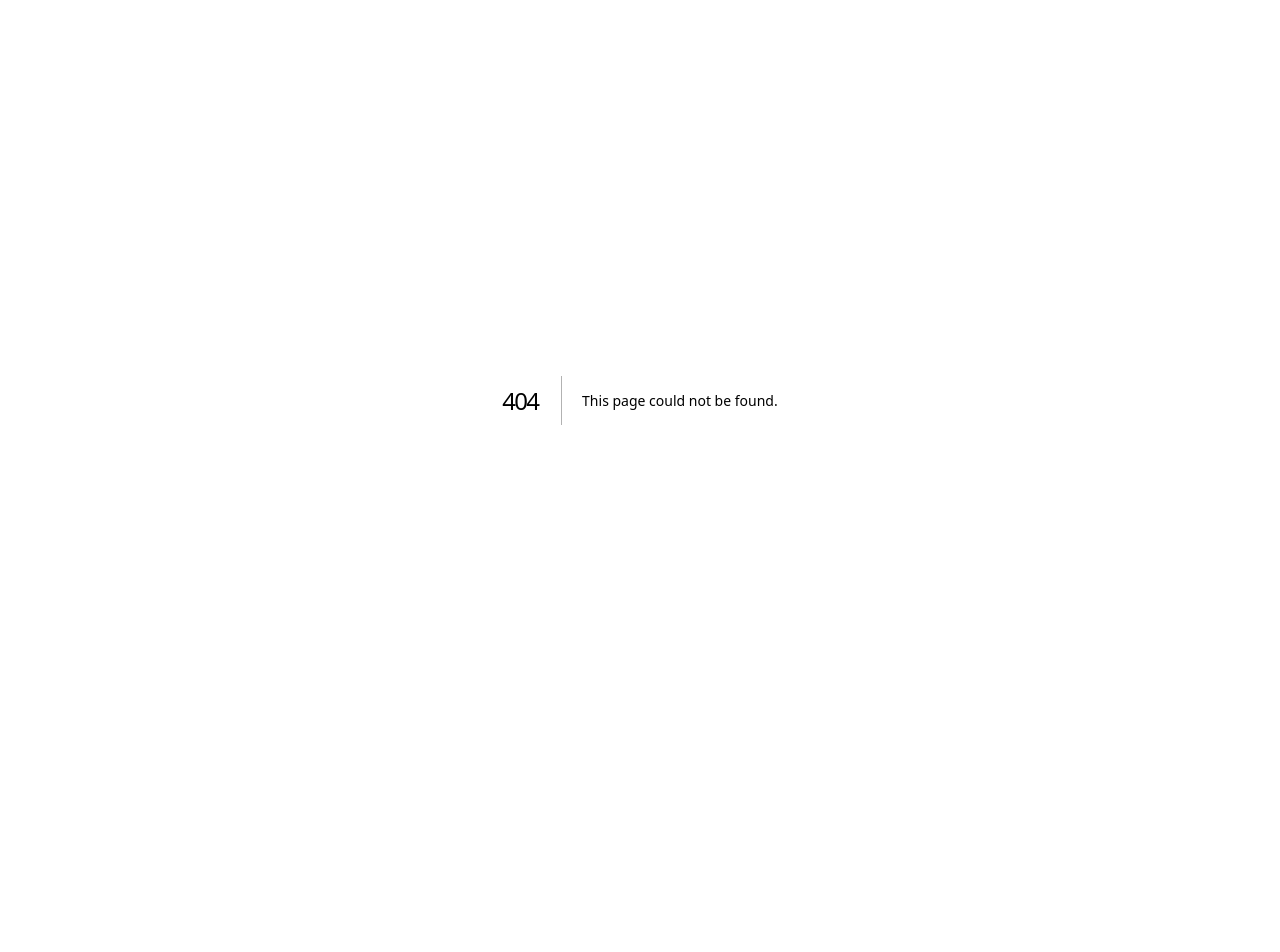
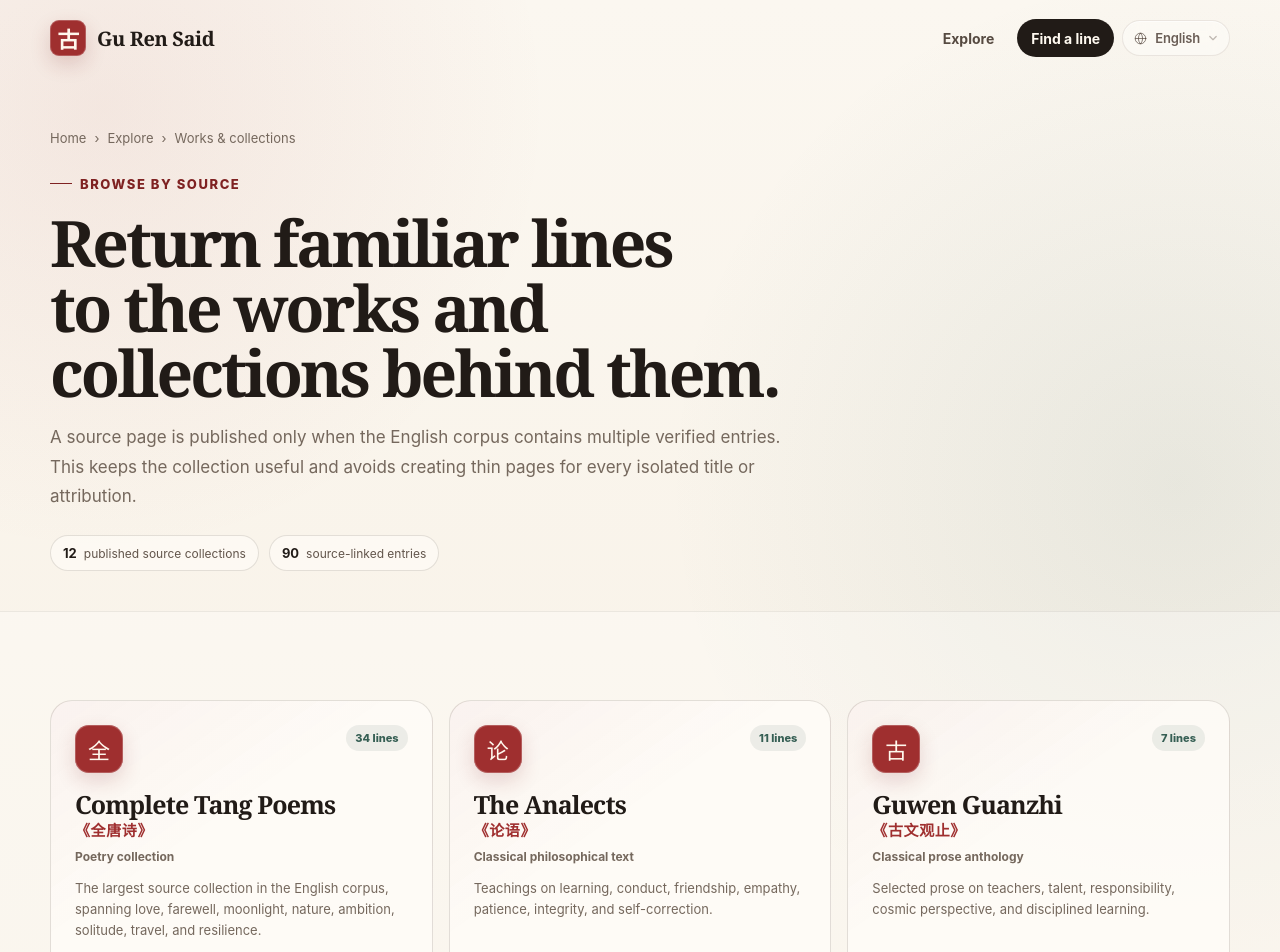
Before and after one commit to yandong2023/gu-ren-said, a Next.js app: page /en/works in a window 1280 px wide. Before the commit this address had no page. Shown: the top 952 px of the page. Before the commit the page ends 800 px from the top, so only its background shows below. Built offline with nearby package versions, Linux system fonts and the light colour scheme.

Commit message:
feat: add English works and source collections index

```diff
--- /dev/null
+++ b/app/en/works/page.tsx
@@ -0,0 +1,89 @@
+import type { Metadata } from "next";
+import EnglishNav from "@/components/EnglishNav";
+import baseStyles from "@/app/en/english.module.css";
+import catalogStyles from "@/app/en/catalog.module.css";
+import { getPublishedEnglishWorks } from "@/lib/english-catalog.server";
+
+export const metadata: Metadata = {
+  title: "Classical Chinese Works and Poetry Collections in English | Gu Ren Said",
+  description: "Browse verified bilingual lines from the Book of Songs, Analects, Tao Te Ching, Mencius, Xunzi, Zhuangzi, Complete Tang Poems, Records of the Grand Historian, and more.",
+  alternates: {
+    canonical: "/en/works",
+    languages: { en: "/en/works", "x-default": "/en/works" }
+  },
+  openGraph: {
+    title: "Classical Chinese Works and Source Collections in English",
+    description: "Return famous Chinese lines to their original texts, anthologies, histories, and poetry collections.",
+    type: "website",
+    url: "https://gurensaid.com/en/works",
+    siteName: "Gu Ren Said",
+    images: ["/og-en.svg"]
+  }
+};
+
+export default function EnglishWorksPage() {
+  const works = getPublishedEnglishWorks();
+
+  return (
+    <main className={baseStyles.page}>
+      <div className={baseStyles.container}>
+        <EnglishNav />
+        <header className={baseStyles.pageHero}>
+          <div className={baseStyles.breadcrumbs}><a href="/en">Home</a><span>›</span><a href="/en/explore">Explore</a><span>›</span><span>Works & collections</span></div>
+          <p className={baseStyles.eyebrow}>Browse by source</p>
+          <h1 className={baseStyles.pageTitle}>Return familiar lines to the works and collections behind them.</h1>
+          <p className={baseStyles.pageIntro}>A source page is published only when the English corpus contains multiple verified entries. This keeps the collection useful and avoids creating thin pages for every isolated title or attribution.</p>
+          <div className={catalogStyles.heroStats}>
+            <span className={catalogStyles.heroStat}><strong>{works.length}</strong> published source collections</span>
+            <span className={catalogStyles.heroStat}><strong>{works.reduce((sum, work) => sum + work.items.length, 0)}</strong> source-linked entries</span>
+          </div>
+        </header>
+      </div>
+
+      <section className={baseStyles.sectionMuted}>
+        <div className={baseStyles.container}>
+          <div className={catalogStyles.catalogGrid}>
+            {works.map((work) => (
+              <a className={catalogStyles.catalogCard} href={work.href} key={work.slug}>
+                <div className={catalogStyles.catalogTop}>
+                  <span className={catalogStyles.catalogSeal} lang="zh-CN">{work.chineseName.replace(/[《》]/g, "").slice(0, 1)}</span>
+                  <span className={catalogStyles.catalogCount}>{work.items.length} lines</span>
+                </div>
+                <h2>{work.name}<span className={catalogStyles.catalogChinese} lang="zh-CN">{work.chineseName}</span></h2>
+                <div className={catalogStyles.catalogMeta}>{work.kind}</div>
+                <p className={catalogStyles.catalogDescription}>{work.description}</p>
+                <div className={catalogStyles.catalogBottom}><span>Explore source</span><span className={catalogStyles.catalogArrow}>→</span></div>
+              </a>
+            ))}
+          </div>
+        </div>
+      </section>
+
+      <section className={baseStyles.section}>
+        <div className={baseStyles.container}>
+          <div className={catalogStyles.exploreGrid}>
+            <a className={catalogStyles.exploreCard} href="/en/topics">
+              <div><span className={catalogStyles.exploreKicker}>Start with meaning</span><h2>Browse themes</h2><p>See the same source appear across love, learning, nature, integrity, family, solitude, travel, and more.</p></div>
+              <div className={catalogStyles.exploreFooter}><span>31 curated themes</span><span className={catalogStyles.exploreArrow}>→</span></div>
+            </a>
+            <a className={catalogStyles.exploreCard} href="/en/poets">
+              <div><span className={catalogStyles.exploreKicker}>Start with a voice</span><h2>Browse authors</h2><p>Follow Li Bai, Su Shi, Confucius, Laozi, and other substantial author collections.</p></div>
+              <div className={catalogStyles.exploreFooter}><span>Poets and thinkers</span><span className={catalogStyles.exploreArrow}>→</span></div>
+            </a>
+            <a className={catalogStyles.exploreCard} href="/en#search">
+              <div><span className={catalogStyles.exploreKicker}>Start with your words</span><h2>Search directly</h2><p>Describe a feeling or idea and find the closest line from a verified source.</p></div>
+              <div className={catalogStyles.exploreFooter}><span>English intent → Chinese classic</span><span className={catalogStyles.exploreArrow}>→</span></div>
+            </a>
+          </div>
+        </div>
+      </section>
+
+      <footer className={baseStyles.footer}>
+        <div className={`${baseStyles.container} ${baseStyles.footerInner}`}>
+          <p>Source pages group only the entries already verified in the bilingual corpus; they are not complete machine translations of the underlying works.</p>
+          <p><a className={baseStyles.textLink} href="/en/explore">Back to Explore →</a></p>
+        </div>
+      </footer>
+    </main>
+  );
+}
```
